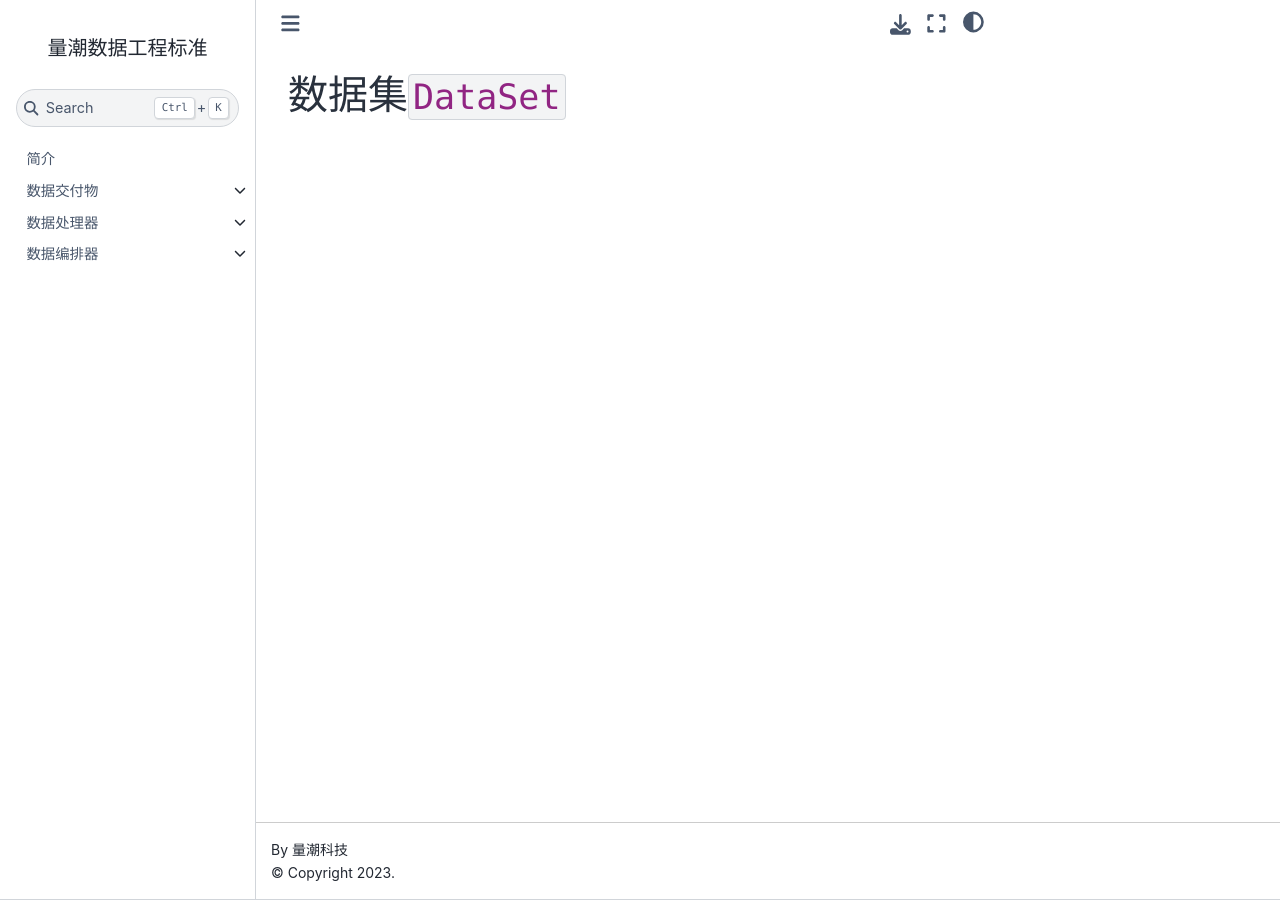
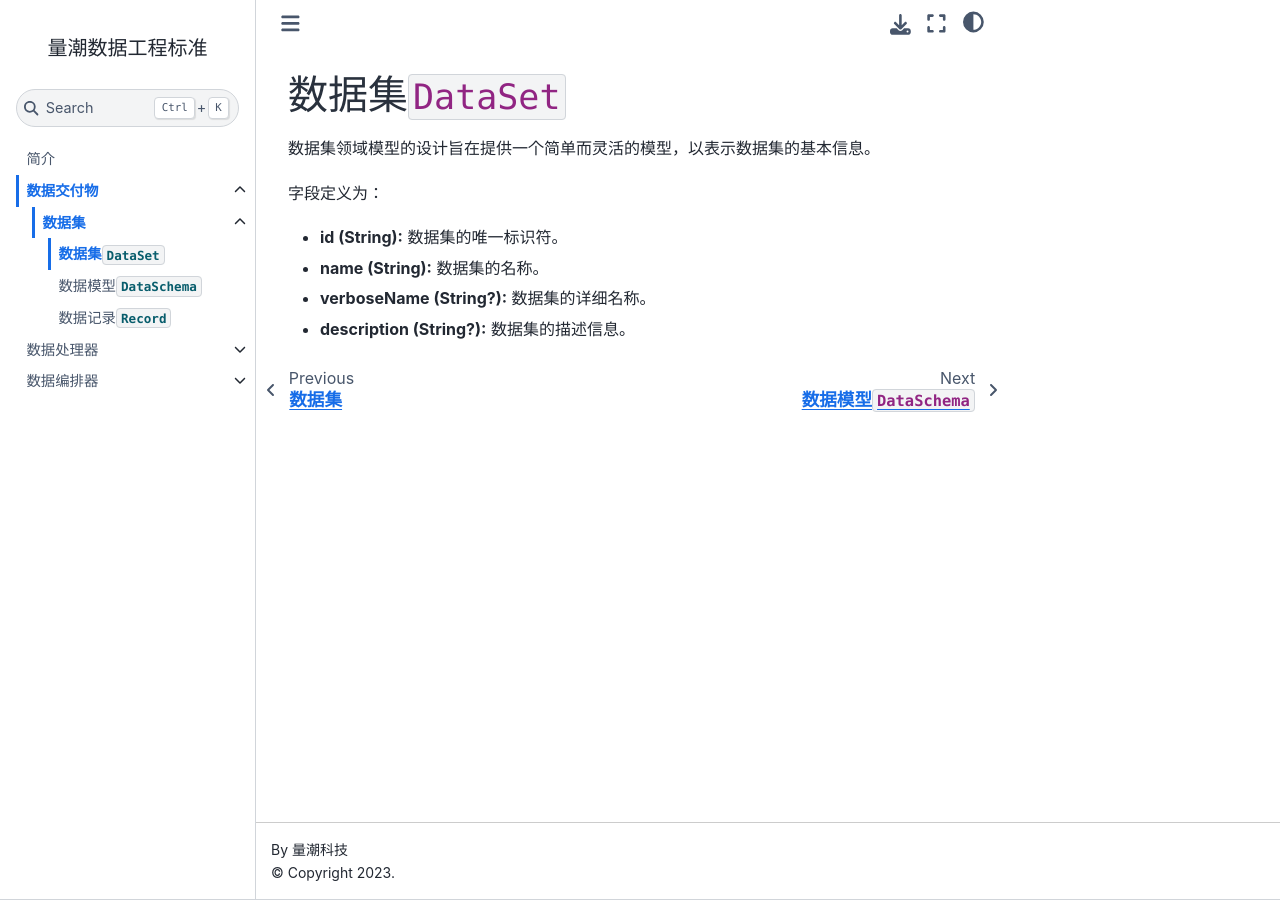
Before and after one commit to quanttide/quanttide-specification-of-data-engineering, a Jupyter Book: the page built from deliveries/datasets/dataset.md, in a window 1280 px wide. Built offline with Jupyter Book 1.0.4 settings and Sphinx 7.4.7 and the Sphinx Book theme 1.1.4, drawn with Linux system fonts in a browser that asks for light colours; pages that are not in the unit, such as notebooks, are missing from menus.

Commit message:
feat: 增加数据集定义

```diff
--- a/_toc.yml
+++ b/_toc.yml
@@ -3,7 +3,11 @@ root: index.md
 chapters:
   - file: deliveries/README.md
     sections:
-      - file: deliveries/dataset.md
+      - file: deliveries/datasets/README.md
+        sections:
+          - file: deliveries/datasets/dataset.md
+          - file: deliveries/datasets/schema.md
+          - file: deliveries/datasets/record.md
   - file: handlers/README.md
     sections:
       - file: handlers/collectors/README.md
--- /dev/null
+++ b/deliveries/datasets/README.md
@@ -0,0 +1 @@
+# 数据集
--- a/deliveries/datasets/dataset.md
+++ b/deliveries/datasets/dataset.md
@@ -1 +1,10 @@
 # 数据集`DataSet`
+
+数据集领域模型的设计旨在提供一个简单而灵活的模型，以表示数据集的基本信息。
+
+字段定义为：
+
+- **id (String):** 数据集的唯一标识符。
+- **name (String):** 数据集的名称。
+- **verboseName (String?):** 数据集的详细名称。
+- **description (String?):** 数据集的描述信息。
```
